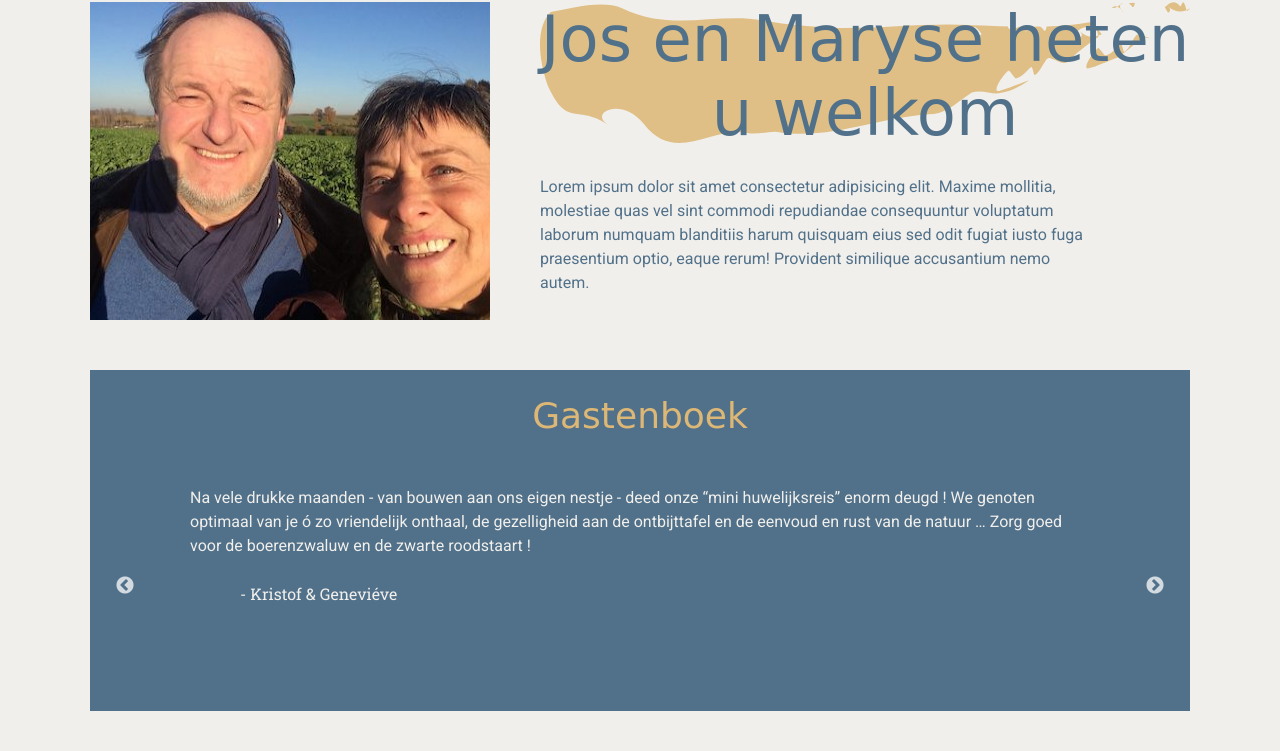
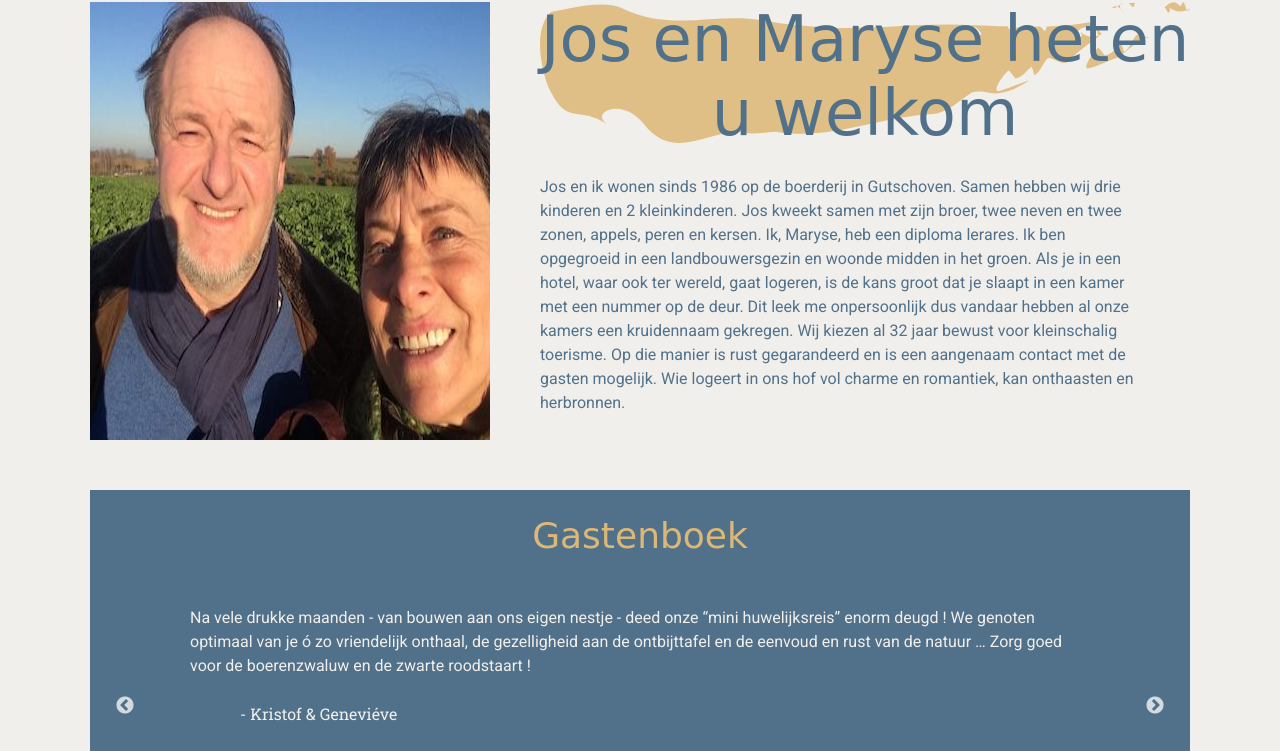
Before and after one commit to nicoophetnet/FUW-Case-Savanna-Nico, a plain HTML site: page index.html in a window 1280 px wide. Shown: the part 1718-2469 px from the top of the page. Drawn offline with nearby package versions, Linux system fonts and the light colour scheme; a web font is replaced by a local one.

Commit message:
index welkomsbericht

```diff
--- a/index.html
+++ b/index.html
@@ -170,11 +170,18 @@
           <div class="flex column">
             <h1 class="brush">Jos en Maryse heten u welkom</h1>
             <p>
-              Lorem ipsum dolor sit amet consectetur adipisicing elit. Maxime
-              mollitia, molestiae quas vel sint commodi repudiandae consequuntur
-              voluptatum laborum numquam blanditiis harum quisquam eius sed odit
-              fugiat iusto fuga praesentium optio, eaque rerum! Provident
-              similique accusantium nemo autem.
+              Jos en ik wonen sinds 1986 op de boerderij in Gutschoven. Samen
+              hebben wij drie kinderen en 2 kleinkinderen. Jos kweekt samen met
+              zijn broer, twee neven en twee zonen, appels, peren en kersen. Ik,
+              Maryse, heb een diploma lerares. Ik ben opgegroeid in een
+              landbouwersgezin en woonde midden in het groen. Als je in een
+              hotel, waar ook ter wereld, gaat logeren, is de kans groot dat je
+              slaapt in een kamer met een nummer op de deur. Dit leek me
+              onpersoonlijk dus vandaar hebben al onze kamers een kruidennaam
+              gekregen. Wij kiezen al 32 jaar bewust voor kleinschalig toerisme.
+              Op die manier is rust gegarandeerd en is een aangenaam contact met
+              de gasten mogelijk. Wie logeert in ons hof vol charme en
+              romantiek, kan onthaasten en herbronnen.
             </p>
           </div>
         </section>
--- a/style.css
+++ b/style.css
@@ -351,7 +351,7 @@ hr {
 
 .welkom p {
   margin: 25px 0;
-  width: 550px;
+  width: 600px;
 }
 /* END WELKOMSBERICHT */
 
```
